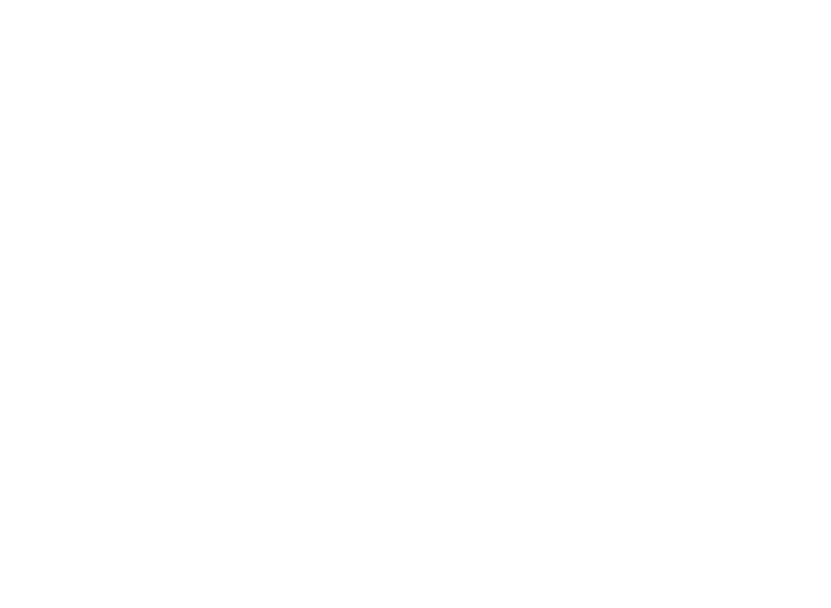
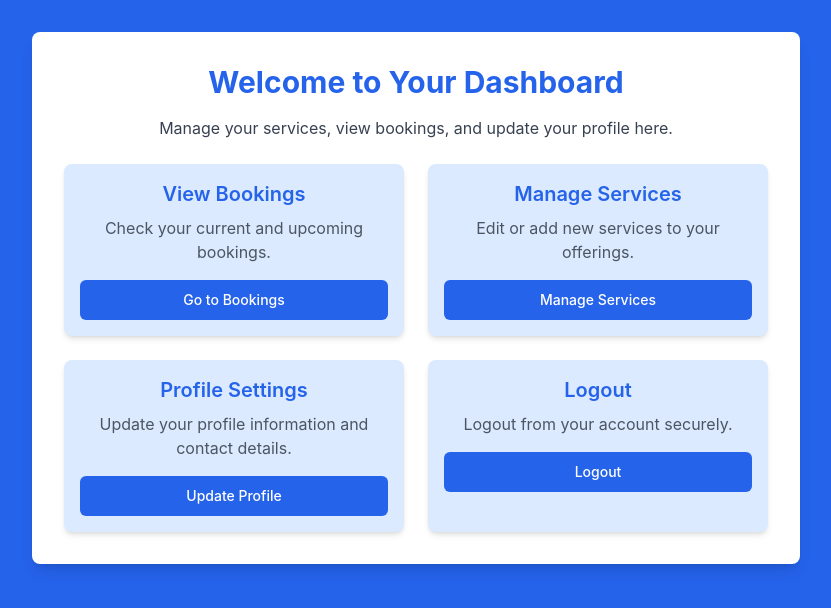
Before and after one commit to Team-Sharks-1/Frontend, a React (Create React App) app: page /vendor/dashboard in a window 1280 px wide. Before the commit this address had no page. Shown: the top 608 px of the page, without its empty margins (224-1055 px from the left). Built offline with nearby package versions, Linux system fonts and the light colour scheme.

Commit message:
New Changes

```diff
--- a/src/App.js
+++ b/src/App.js
@@ -9,6 +9,7 @@
 import ProfessionalLogin from "./components/ui/ProfessionalLogin"; // Import ProfessionalLogin
 import UserRegister from "./components/ui/UserRegister"; // Import UserRegister
 import ProfessionalRegister from "./components/ui/ProfessionalRegister"; // Import ProfessionalRegister
+import VendorDashboard from "./components/ui/VendorDashboard"; // Import VendorDashboard
 
 function App() {
   return (
@@ -22,6 +23,7 @@
         <Route path="/login/professional" element={<ProfessionalLogin />} /> {/* Professional login route */}
         <Route path="/register/user" element={<UserRegister />} /> {/* User register route */}
         <Route path="/register/professional" element={<ProfessionalRegister />} /> {/* Professional register route */}
+        <Route path="/vendor/dashboard" element={<VendorDashboard />} /> {/* Vendor dashboard route */}
       </Routes>
     </Router>
   );
--- /dev/null
+++ b/src/components/ui/VendorDashboard.jsx
@@ -0,0 +1,52 @@
+import React from 'react';
+import { useNavigate } from 'react-router-dom';
+import { Button } from './Button'; // Assuming Button component is available in the same directory
+
+const VendorDashboard = () => {
+  const navigate = useNavigate();
+
+  return (
+    <div className="min-h-screen flex flex-col items-center bg-blue-600 text-white px-4">
+      <div className="bg-white text-center p-8 rounded-lg shadow-lg max-w-3xl w-full mt-8">
+        <h1 className="text-3xl font-bold text-blue-600 mb-4">Welcome to Your Dashboard</h1>
+        <p className="text-gray-700 mb-6">Manage your services, view bookings, and update your profile here.</p>
+
+        <div className="grid grid-cols-1 md:grid-cols-2 gap-6">
+          <div className="bg-blue-100 p-4 rounded-lg text-blue-600 shadow-md">
+            <h2 className="text-xl font-semibold mb-2">View Bookings</h2>
+            <p className="text-gray-600 mb-4">Check your current and upcoming bookings.</p>
+            <Button onClick={() => navigate('/vendor/bookings')} className="bg-blue-600 text-white w-full hover:bg-blue-700">
+              Go to Bookings
+            </Button>
+          </div>
+
+          <div className="bg-blue-100 p-4 rounded-lg text-blue-600 shadow-md">
+            <h2 className="text-xl font-semibold mb-2">Manage Services</h2>
+            <p className="text-gray-600 mb-4">Edit or add new services to your offerings.</p>
+            <Button onClick={() => navigate('/vendor/services')} className="bg-blue-600 text-white w-full hover:bg-blue-700">
+              Manage Services
+            </Button>
+          </div>
+
+          <div className="bg-blue-100 p-4 rounded-lg text-blue-600 shadow-md">
+            <h2 className="text-xl font-semibold mb-2">Profile Settings</h2>
+            <p className="text-gray-600 mb-4">Update your profile information and contact details.</p>
+            <Button onClick={() => navigate('/vendor/profile')} className="bg-blue-600 text-white w-full hover:bg-blue-700">
+              Update Profile
+            </Button>
+          </div>
+
+          <div className="bg-blue-100 p-4 rounded-lg text-blue-600 shadow-md">
+            <h2 className="text-xl font-semibold mb-2">Logout</h2>
+            <p className="text-gray-600 mb-4">Logout from your account securely.</p>
+            <Button onClick={() => navigate('/login/professional')} className="bg-blue-600 text-white w-full hover:bg-blue-700">
+              Logout
+            </Button>
+          </div>
+        </div>
+      </div>
+    </div>
+  );
+};
+
+export default VendorDashboard;
```
